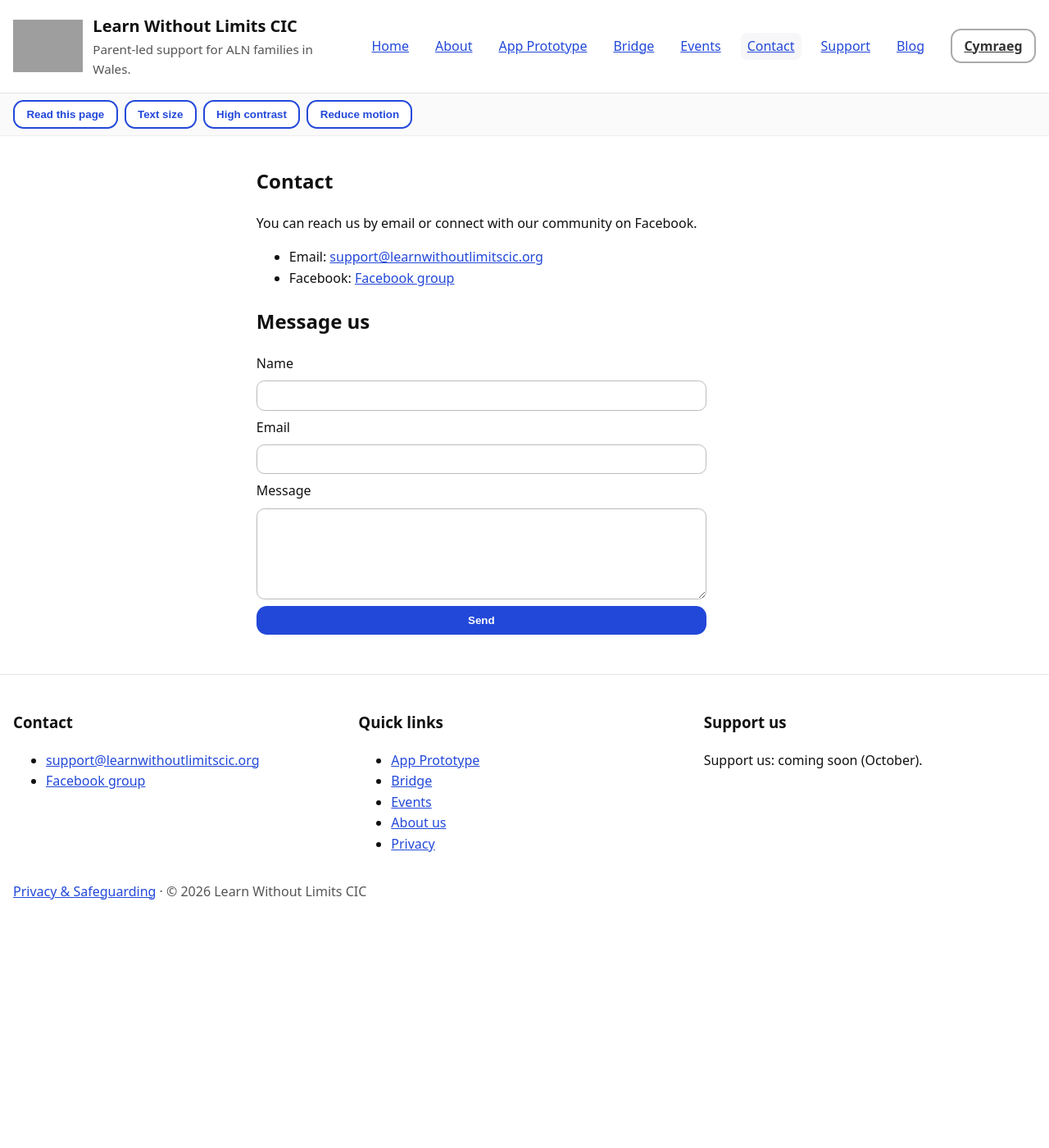
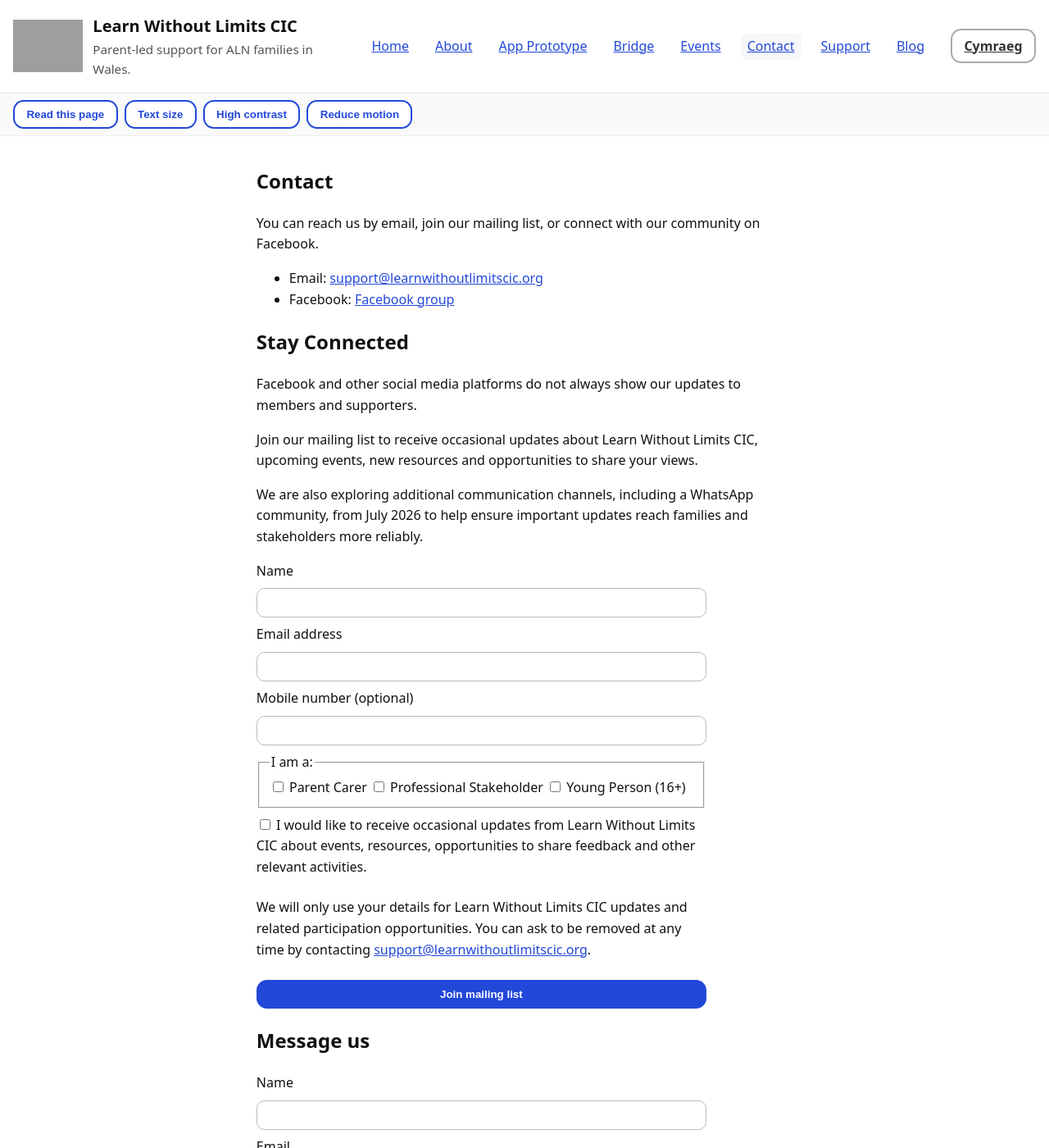
Before and after one commit to StephShobiye/learnwithoutlimitscic.github.io, a Jekyll site: the page contact.en.html, which Jekyll copies as it is, in a window 1280 px wide and 1400 px high. Shown: the whole window at 82% size. Built offline with Jekyll 4.4.1, drawn with Linux system fonts in a browser that asks for light colours; some of the changed text lies outside the part shown; grey boxes are pictures that could not be loaded.

Commit message:
Add mailing list sign-up and community resilience contact options
- Added Stay Connected section to Contact page
- Added Netlify mailing list sign-up form
- Added Parent Carer, Professional Stakeholder and Young Person (16+) categories
- Added consent and communications wording
- Introduced community resilience mitigation following reduced Facebook reach
- Prepared for future WhatsApp community rollout

```diff
--- a/contact.en.html
+++ b/contact.en.html
@@ -4,7 +4,7 @@
   <meta charset="utf-8">
   <meta name="viewport" content="width=device-width, initial-scale=1">
   <title>Contact | Learn Without Limits CIC</title>
-  <meta name="description" content="Contact Learn Without Limits CIC for parent-led support, feedback, and community connection for ALN families in Wales.">
+  <meta name="description" content="Contact Learn Without Limits CIC, join our mailing list, or connect with our community for ALN families, young people and stakeholders in Wales.">
 
   <link rel="preload" href="/assets/css/styles.css" as="style">
   <link rel="stylesheet" href="/assets/css/styles.css">
@@ -60,15 +60,76 @@
   <main id="main" tabindex="-1">
     <section class="content">
       <h1>Contact</h1>
-      <p>You can reach us by email or connect with our community on Facebook.</p>
+      <p>You can reach us by email, join our mailing list, or connect with our community on Facebook.</p>
 
       <ul>
         <li>Email: <a href="mailto:support@learnwithoutlimitscic.org">support@learnwithoutlimitscic.org</a></li>
         <li>Facebook: <a href="https://www.facebook.com/groups/learnwithoutlimitscic" target="_blank" rel="noopener">Facebook group</a></li>
       </ul>
 
+      <h2>Stay Connected</h2>
+      <p>Facebook and other social media platforms do not always show our updates to members and supporters.</p>
+
+      <p>
+        Join our mailing list to receive occasional updates about Learn Without Limits CIC,
+        upcoming events, new resources and opportunities to share your views.
+      </p>
+
+      <p>
+        We are also exploring additional communication channels, including a WhatsApp community,
+        from July 2026 to help ensure important updates reach families and stakeholders more reliably.
+      </p>
+
+      <form class="form" name="stay-connected" method="post" data-netlify="true">
+        <input type="hidden" name="form-name" value="stay-connected">
+
+        <label for="scname">Name</label>
+        <input id="scname" name="name" type="text" autocomplete="name">
+
+        <label for="scemail">Email address</label>
+        <input id="scemail" name="email" type="email" autocomplete="email" required>
+
+        <label for="scmobile">Mobile number (optional)</label>
+        <input id="scmobile" name="mobile" type="tel" autocomplete="tel">
+
+        <fieldset>
+          <legend>I am a:</legend>
+
+          <label>
+            <input type="checkbox" name="audience" value="Parent Carer">
+            Parent Carer
+          </label>
+
+          <label>
+            <input type="checkbox" name="audience" value="Professional Stakeholder">
+            Professional Stakeholder
+          </label>
+
+          <label>
+            <input type="checkbox" name="audience" value="Young Person 16+">
+            Young Person (16+)
+          </label>
+        </fieldset>
+
+        <label>
+          <input type="checkbox" name="consent" value="yes" required>
+          I would like to receive occasional updates from Learn Without Limits CIC about events,
+          resources, opportunities to share feedback and other relevant activities.
+        </label>
+
+        <p>
+          We will only use your details for Learn Without Limits CIC updates and related participation opportunities.
+          You can ask to be removed at any time by contacting
+          <a href="mailto:support@learnwithoutlimitscic.org">support@learnwithoutlimitscic.org</a>.
+        </p>
+
+        <button class="btn primary" type="submit">Join mailing list</button>
+      </form>
+
       <h2>Message us</h2>
       <form class="form" name="contact" method="post" data-netlify="true">
+        <input type="hidden" name="form-name" value="contact">
+
         <label for="cname">Name</label>
         <input id="cname" name="name" type="text" autocomplete="name">
 
@@ -106,7 +167,7 @@
 
       <div>
         <h3>Support us</h3>
-        <p>Support us: coming soon (October).</p>
+        <p>Support us: coming soon (July-August).</p>
       </div>
     </div>
 
```
